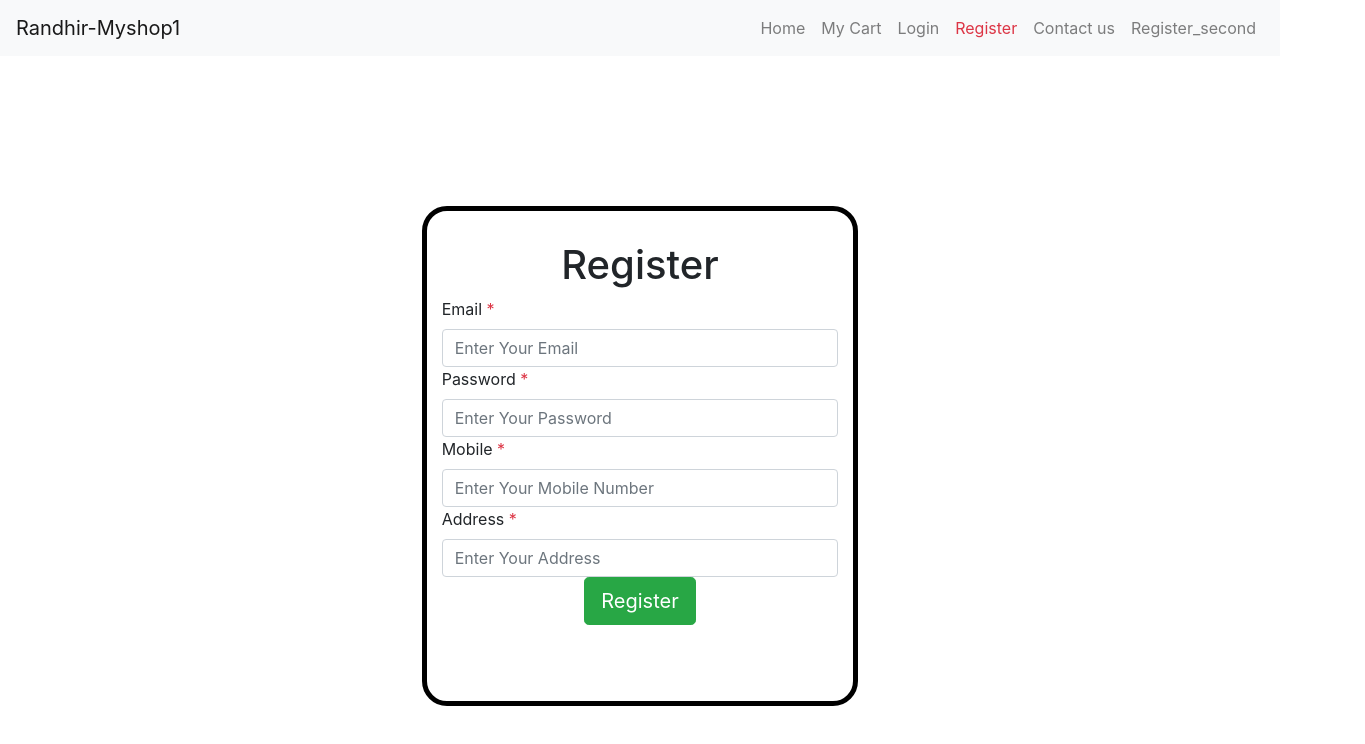
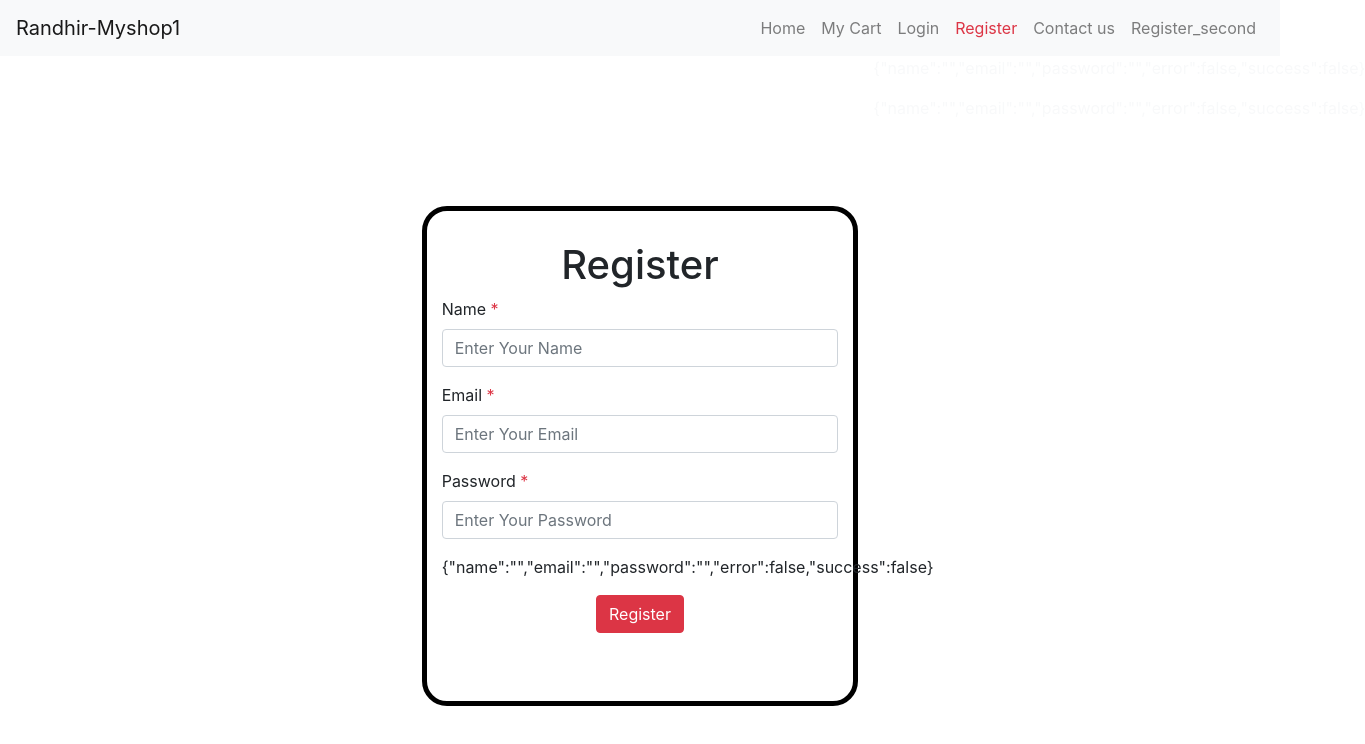
Before and after one commit to randhirrakate/React-My-Shop1-Ecommerce, a React (Create React App) app: page /register in a window 1280 px wide. Shown: the top 744 px of the page, 1365 px wide, since content can reach past the window. Built offline with nearby package versions, Linux system fonts and the light colour scheme.

Commit message:
register second page

```diff
--- /dev/null
+++ b/src/screens/API.js
@@ -0,0 +1,19 @@
+// import { API } from "../../backend";
+
+// const API = 'http://localhost:3100/api/';
+
+
+export const signup = user => {
+    return fetch(`http://localhost:3100/api/register`, {
+      method: "POST",
+      headers: {
+        Accept: "application/json",
+        "Content-Type": "application/json"
+      },
+      body: JSON.stringify(user)
+    })
+      .then(response => {
+        return response.json();
+      })
+      .catch(err => console.log(err));
+  };
--- /dev/null
+++ b/src/screens/API2.js
@@ -0,0 +1,17 @@
+const registerAPI = "http://localhost:3100/api/register"
+
+
+export const Function_registerAPI = user => {
+    return fetch(registerAPI, {
+      method: "POST",
+      headers: {
+        Accept: "application/json",
+        "Content-Type": "application/json"
+      },
+      body: JSON.stringify(user)
+    })
+      .then(response => {
+        return response.json();
+      })
+      .catch(err => console.log(err));
+  };
--- a/src/screens/Register.js
+++ b/src/screens/Register.js
@@ -1,48 +1,104 @@
 import Navbar_component from '../components/Navbar_component';
-import {BrowserRouter,Switch,Route,Link,} from "react-router-dom";
+import React, { useState } from "react";
+import {signup} from './API';
+import { useHistory } from "react-router";
+
+import {BrowserRouter,Switch,Route,Link,Redirect} from "react-router-dom";
 
 function Register()
 {
-    return(
-        <div>
+    const [values, setValues] = useState({
+        name: "",
+        email: "",
+        password: "",
+        error:false,
+        success: false
+      });
+
+    const [datafromBackend, datafromBackendadd] = useState();
+
+      const { name, email, password, error, success } = values;
+
+      const handleChange = name => event => {
+        setValues({ ...values, error: false, [name]: event.target.value });
+      };
+
+      const onSubmit = event =>
+       {
+        event.preventDefault();
+        setValues({ ...values, error: false });
+        signup({ name, email, password })
+          .then(data => {
+            if (data.error)
+            {
+              setValues({ ...values, error: data.error, success: false });
+            } else
+            {
+
+
+             datafromBackendadd(data);
+                console.log(data);
+              setValues({
+                ...values,
+                name: "",
+                email: "",
+                password: "",
+                error: false,
+                success: true
+              });
+
+             // history.push("/login") ;
+
+            //   <Redirect  to='/login' />
+            }
+          })
+        //   .catch(console.log("Error in signup"));
+      };
+
+    return(<div>
         <Navbar_component />
 
         <div className="row">
-                <div className="col-lg-4"></div>
-                <div className="col-lg-4 my_login_div">
-                    <h1 className="text-center"> Register </h1>
 
-                <div className="form group">
-                    <label>Email <span className="text-danger">*</span> </label>
-                    <input type="email" required placeholder="Enter Your Email" className="form-control" />
+
+                    <div className="col-lg-4 "></div>
+                    <div className="col-lg-4 my_login_div ">
+                        <h1 className="text-center">Register    </h1>
+
+                        <div className="form-group">
+                            <label >Name <span className="text-danger">*</span></label>
+                            <input type="text" value={name} onChange={handleChange("name")} required placeholder="Enter Your Name" className="form-control"/>
                         </div>
 
-                <div className="form group">
-                    <label>Password <span className="text-danger">*</span> </label>
-                    <input type="password" required placeholder="Enter Your Password" className="form-control" />
+                        <div className="form-group">
+                            <label >Email <span className="text-danger">*</span></label>
+                            <input type="email" value={email} onChange={handleChange("email")} required placeholder="Enter Your Email" className="form-control"/>
                         </div>
 
-                <div className="form group">
-                    <label>Mobile <span className="text-danger">*</span> </label>
-                    <input type="number" required placeholder="Enter Your Mobile Number" className="form-control" />
+                        <div className="form-group">
+                            <label >Password <span className="text-danger">*</span></label>
+                            <input type="password"  value={password} onChange={handleChange("password")} required placeholder="Enter Your Password" className="form-control"/>
                         </div>
 
-                <div className="form group">
-                    <label>Address <span className="text-danger">*</span> </label>
-                    <input type="aadress" required placeholder="Enter Your Address" className="form-control" />
+                        <div className="form-group">
+                        {JSON.stringify(values)}
                         </div>
 
-                <div className="form group">
-                    <button className="mx-auto btn-lg d-block btn btn-success">
+                        <div className="form-group">
+                            <button  onClick={onSubmit} className="btn btn-danger mx-auto d-block">
                                 Register
                             </button>
+                            {JSON.stringify(datafromBackend)}
                         </div>
 
                     </div>
+
+                    <div className="col-lg-4 ">
+                      <p className="text-light text-center">{JSON.stringify(values)}</p>    <p className="text-light text-center">{JSON.stringify(values)}</p>
                       </div>
-            <div className="col-lg-4"></div>
                     </div>
-    );
+
+       </div>);
 }
 
 export default Register;
--- a/src/screens/Register_second.js
+++ b/src/screens/Register_second.js
@@ -1,11 +1,12 @@
 import React,{useState} from 'react'
-import Navbar_component from '../components/Navbar_component.js';
+import Navbar_component from '../components/Navbar_component';
+import {Function_registerAPI} from './API2';
 
 export default function Register_second()
 {
 
-    const [values,setValues] = useState(
-        {
+    //array use state
+   const [myvalues,setValues] = useState({
             name:'',
             email:'',
             password:'',
@@ -15,13 +16,56 @@
     );
 
 
-    const { email, name, password, error, success } = values;  // variable pass to array
+    const [datafromBackend, updatedatafromBackendadd] = useState();
+
+
+
+    const { email, name, password, error, success } = myvalues;
+
 
 
       const handleChange = inputtype_name => e =>
       {
-        setValues( { ...values,[inputtype_name]: e.target.value } );
+        setValues( { ...myvalues,[inputtype_name]: e.target.value } );
       };
+
+
+      const onSubmit = event =>
+      {
+
+       event.preventDefault();
+
+       setValues({ ...myvalues, error: false });
+
+       Function_registerAPI({ name, email, password })
+         .then(data =>
+            {
+           if (data.error)
+           {
+             setValues({ ...myvalues, error: data.error, success: false });
+           }
+           else
+           {
+
+            updatedatafromBackendadd(data);
+                    console.log(data);
+                    setValues({
+                    ...myvalues,
+                    name: "",
+                    email: "",
+                    password: "",
+                    error: false,
+                    success: true
+                    });
+           }
+         })
+
+     };
+
+
+
+
+
 
 
     return (
@@ -55,7 +99,7 @@
                                 </div>
                                 <div className="form-group">
 
-                                            <button className="btn btn-danger mx-auto d-block">Register</button>
+                                            <button onClick={onSubmit}   className="btn btn-danger mx-auto d-block">Register</button>
 
                                 </div>
 
@@ -63,10 +107,15 @@
                     <div className="col-lg-4"></div>
 
                     <ul>
-                        <li>User Name : {name}</li>
-                        <li>User Email : {email}</li>
-                        <li>User password : {password}</li>
+                        <li>User Name : {myvalues.name}</li>
+                        <li>User Email : {myvalues.email}</li>
+                        <li>User password : {myvalues.password}</li>
                     </ul>
+
+                    <p>
+                        Data From Backend :   {JSON.stringify(updatedatafromBackendadd)}
+
+                    </p>
 
             </div>
 
```
Lines whose indentation alone changed are shown as unchanged.
